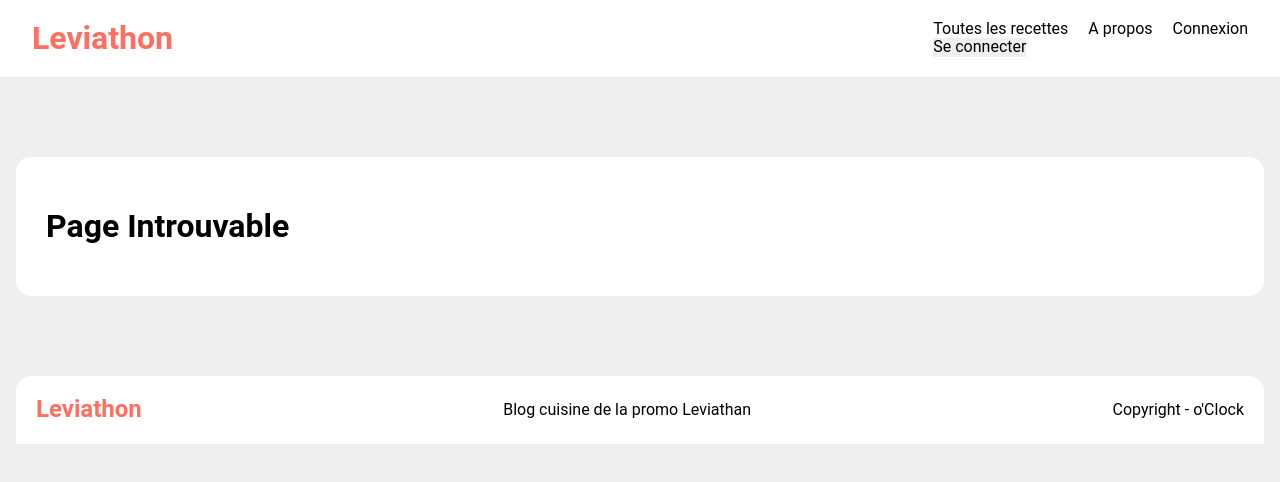
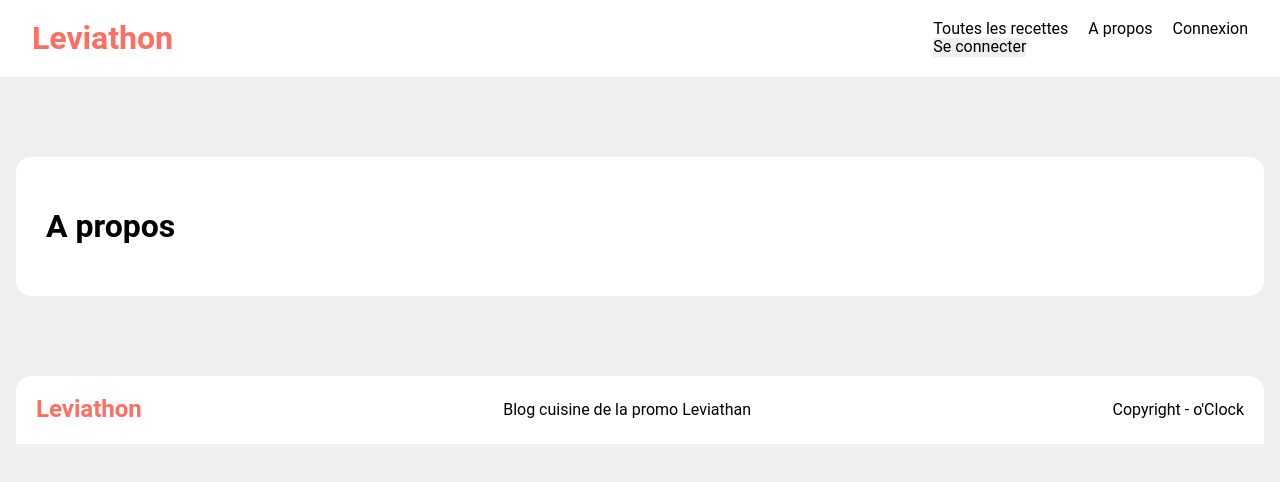
Before and after one commit to NicolasDeniau/oCooking-NicolasDeniau, a React (Vite) app in the folder frontend/: page /a-propos in a window 1280 px wide. Shown: the top 482 px of the page. Built offline with nearby package versions, Linux system fonts and the light colour scheme.

Commit message:
démo SPA, nav fonctionnelle sans rechargement de page => on garde le state

```diff
--- a/frontend/src/App.tsx
+++ b/frontend/src/App.tsx
@@ -4,6 +4,8 @@ import Header from "./components/layouts/Header";
 import Home from "./pages/Home";
 import NotFound from "./pages/NotFound";
 import RecipeDetails from "./pages/RecipeDetails";
+import Login from "./pages/Login";
+import About from "./pages/About";
 
 const App = () => {
   return (
@@ -16,6 +18,8 @@ const App = () => {
           {/* page 404 => * = n'importe quel URL */}
           <Route path="*" element={<NotFound />} />
           {/* route avec param dynamique => aller sur une recette (:param)*/}
+          <Route path="/connexion" element={<Login />} />
+          <Route path='a-propos' element={<About />} />
           <Route path="/recipe/:id" element={<RecipeDetails />} />
         </Routes>
       </main>
--- /dev/null
+++ b/frontend/src/pages/About.tsx
@@ -0,0 +1,9 @@
+const About = () => {
+    return (
+        <>
+            <h1>A propos</h1>
+        </>
+    )
+};
+
+export default About;
--- /dev/null
+++ b/frontend/src/pages/Login.tsx
@@ -0,0 +1,9 @@
+const Login = () => {
+    return (
+        <>
+            <h1>Connexion</h1>
+        </>
+    )
+};
+
+export default Login;
```
